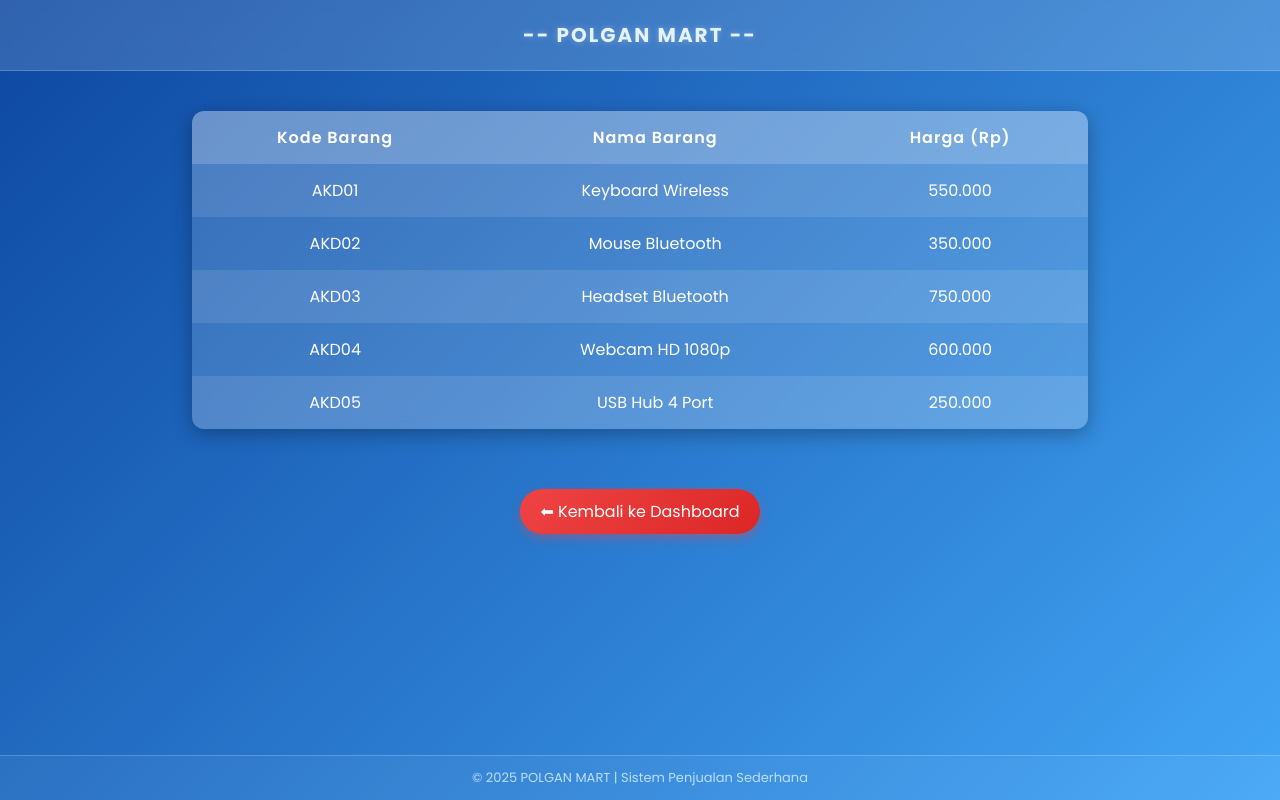
After one commit to Erika657/ProjectPHP, a PHP site: page /penjualan.php in a window 1280 px wide. The commit adds this page. Run offline with PHP 8.4, Linux system fonts and the light colour scheme; the visitor is signed in with stand-in values (Sample User, id 1).

Commit message:
Dashboard Penjualan

```diff
--- a/dashboard.php
+++ b/dashboard.php
@@ -140,6 +140,7 @@ $username = $_SESSION["username"];
       <h1>Selamat Datang di Dashboard<br>POLGAN MART 🎉</h1>
       <p>Hai <b><?= htmlspecialchars($username); ?></b>, senang bertemu kembali.</p>
       <p>Gunakan menu di atas untuk melanjutkan aktivitas Anda.</p>
+          <a href="penjualan.php" class="btn-link">📦 Lihat Daftar Produk</a>
     </div>
   </main>
 
--- /dev/null
+++ b/penjualan.php
@@ -0,0 +1,133 @@
+<?php
+// ✅ Commit 5 – Dashboard Penjualan
+session_start();
+if (!isset($_SESSION["username"])) {
+    header("Location: index.php");
+    exit;
+}
+
+// Data produk (menggunakan array)
+$kode_barang = ["AKD01", "AKD02", "AKD03", "AKD04", "AKD05"];
+$nama_barang = ["Keyboard Wireless","Mouse Bluetooth","Headset Bluetooth","Webcam HD 1080p","USB Hub 4 Port"];
+$harga_barang = [550000, 350000, 750000, 600000, 250000];
+?>
+
+<!DOCTYPE html>
+<html lang="id">
+<head>
+  <meta charset="UTF-8">
+  <meta name="viewport" content="width=device-width, initial-scale=1.0">
+  <title>Dashboard Penjualan | POLGAN MART</title>
+  <style>
+    @import url('https://fonts.googleapis.com/css2?family=Poppins:wght@400;600;700&display=swap');
+    * { margin: 0; padding: 0; box-sizing: border-box; font-family: 'Poppins', sans-serif; }
+
+    body {
+      min-height: 100vh;
+      background: linear-gradient(135deg, #0d47a1, #42a5f5);
+      color: #fff;
+      display: flex;
+      flex-direction: column;
+    }
+
+    header {
+      text-align: center;
+      padding: 20px;
+      background: rgba(255, 255, 255, 0.15);
+      backdrop-filter: blur(10px);
+      border-bottom: 1px solid rgba(255,255,255,0.2);
+      font-weight: 700;
+      letter-spacing: 2px;
+      font-size: 20px;
+      color: #e3f2fd;
+      text-shadow: 0 0 6px rgba(255,255,255,0.3);
+    }
+
+    table {
+      width: 70%;
+      margin: 40px auto;
+      border-collapse: collapse;
+      border-radius: 12px;
+      overflow: hidden;
+      box-shadow: 0 5px 20px rgba(0,0,0,0.3);
+      background: rgba(255, 255, 255, 0.15);
+      backdrop-filter: blur(8px);
+    }
+
+    th, td {
+      padding: 14px;
+      text-align: center;
+      color: #fff;
+    }
+
+    th {
+      background: rgba(255, 255, 255, 0.25);
+      font-weight: 600;
+      letter-spacing: 1px;
+    }
+
+    tr:nth-child(even) {
+      background: rgba(255, 255, 255, 0.1);
+    }
+
+    tr:hover {
+      background: rgba(255, 255, 255, 0.25);
+      transition: 0.3s;
+    }
+
+    .back-btn {
+      display: block;
+      width: fit-content;
+      margin: 20px auto;
+      background: linear-gradient(135deg, #ef4444, #dc2626);
+      color: white;
+      padding: 10px 20px;
+      border-radius: 25px;
+      text-decoration: none;
+      font-weight: 500;
+      box-shadow: 0 4px 10px rgba(239,68,68,0.4);
+      transition: 0.3s;
+    }
+
+    .back-btn:hover {
+      background: linear-gradient(135deg, #b91c1c, #dc2626);
+      transform: translateY(-2px);
+    }
+
+    footer {
+      text-align: center;
+      padding: 12px;
+      font-size: 13px;
+      color: #bbdefb;
+      border-top: 1px solid rgba(255,255,255,0.2);
+      background: rgba(255,255,255,0.05);
+      margin-top: auto;
+    }
+  </style>
+</head>
+<body>
+  <header>-- POLGAN MART --</header>
+
+  <table>
+    <tr>
+      <th>Kode Barang</th>
+      <th>Nama Barang</th>
+      <th>Harga (Rp)</th>
+    </tr>
+
+    <?php
+    for ($i = 0; $i < count($kode_barang); $i++) {
+        echo "<tr>";
+        echo "<td>{$kode_barang[$i]}</td>";
+        echo "<td>{$nama_barang[$i]}</td>";
+        echo "<td>" . number_format($harga_barang[$i], 0, ',', '.') . "</td>";
+        echo "</tr>";
+    }
+    ?>
+  </table>
+
+  <a href="dashboard.php" class="back-btn">⬅ Kembali ke Dashboard</a>
+
+  <footer>© 2025 POLGAN MART | Sistem Penjualan Sederhana</footer>
+</body>
+</html>
```
Also changed, not shown: secrenshoot/Screenshot 2025-11-12 143648.png (added).
